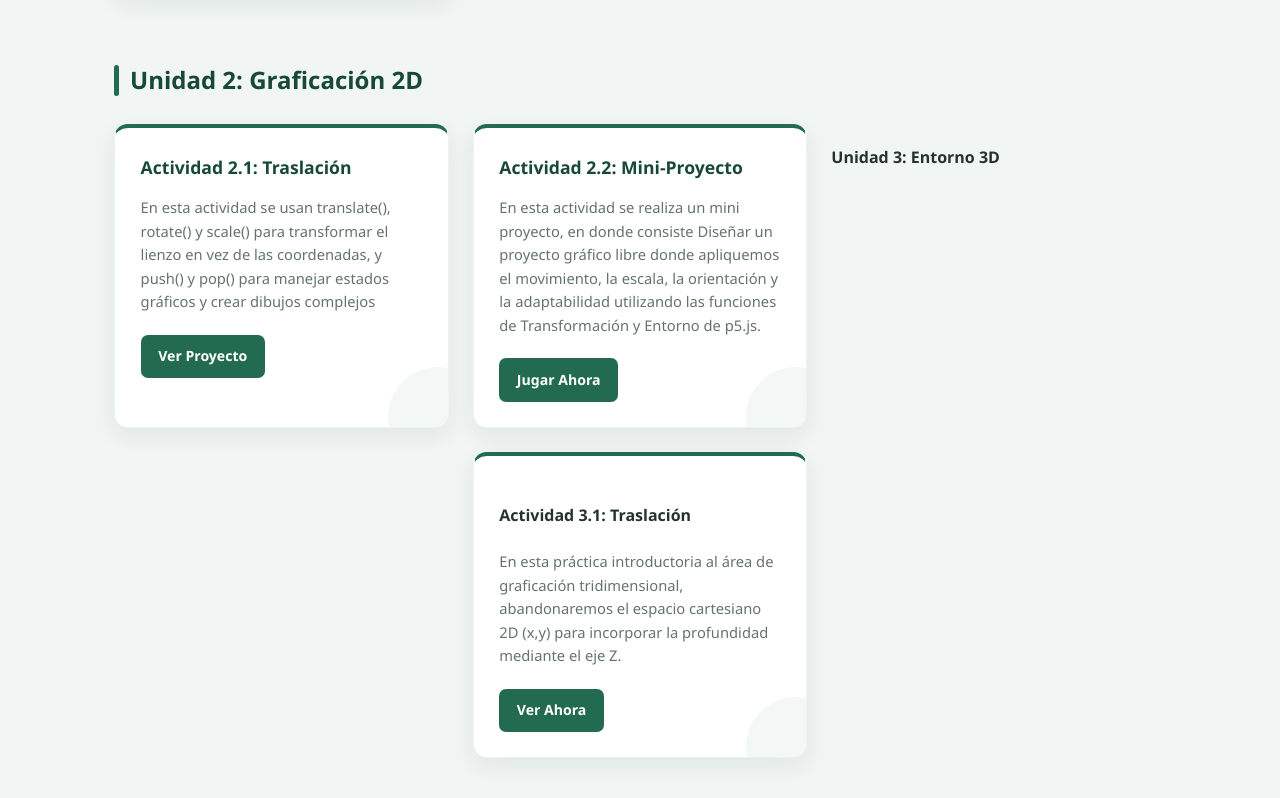
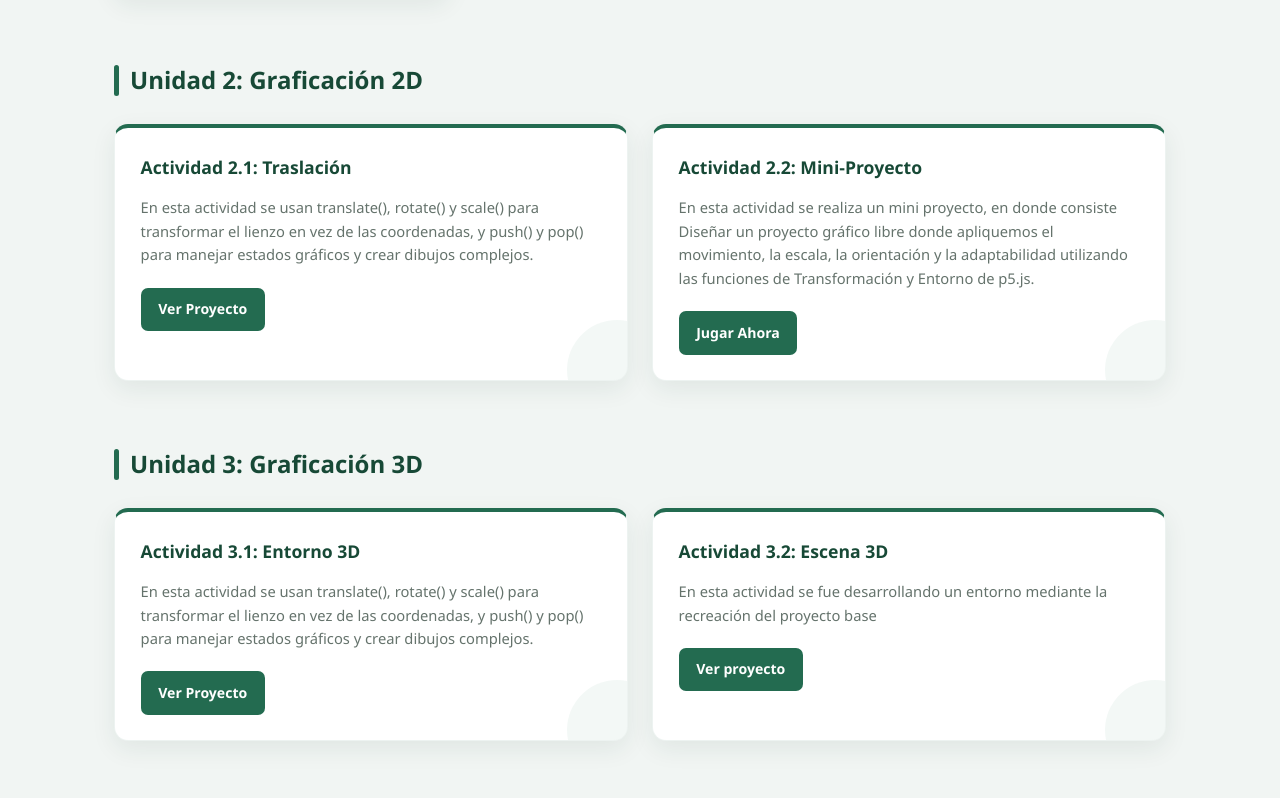
Before and after one commit to Cris-blip-jpn/graficacion_portafolio_cristian_alfonso, a plain HTML site: page index.html in a window 1280 px wide. Shown: the part 876-1674 px from the top of the page. Drawn offline with Linux system fonts and the light colour scheme.

Commit message:
Actualización Proyecto 3.2

```diff
--- a/AA 3.2/Proyecto AA3.2/main.js
+++ b/AA 3.2/Proyecto AA3.2/main.js
@@ -1,4 +1,4 @@
-import * as THREE from 'three';
+import * as THREE from 'https://unpkg.com/three@0.160.0/build/three.module.js';
 
 const lienzo = document.querySelector('#mi-canvas');
 const escena = new THREE.Scene();
--- a/AA 3.2/Proyecto AA3.2/package.json
+++ b/AA 3.2/Proyecto AA3.2/package.json
@@ -14,7 +14,7 @@
     "three": "^0.187.0"
   },
   "devDependencies": {
-    "vite": "^5.3.6"
+    "vite": "^5.4.21"
   },
   "allowScripts": {
     "esbuild@0.21.5": true
--- a/index.html
+++ b/index.html
@@ -31,12 +31,11 @@
                     <a href="https://editor.p5js.org/Cris_afso/full/yXkzqSfac" target="_blank" class="btn-enlace">Ver Proyecto 2D </a>
                 </div>
 
-             <div class="tarjeta-actividad">
+                <div class="tarjeta-actividad">
                     <h3>Actividad 1.3: Arte digital</h3>
                     <p>Representación de la pintura de "La Noche Estrellada"de Van gogh usando las primitivas geométricas básicas.</p>
                     <a href="https://editor.p5js.org/Cris_afso/full/mDk1sHrYA" target="_blank" class="btn-enlace">Ver Proyecto 2D </a>
                 </div>
-
 
                 <div class="tarjeta-actividad">
                     <h3>Actividad 1.4 Evaluacion Practica</h3>
@@ -53,32 +52,39 @@
 
                 <div class="tarjeta-actividad">
                     <h3>Actividad 2.1: Traslación</h3>
-                    <p>En esta actividad se usan translate(), rotate() y scale() para transformar el lienzo en vez de las coordenadas, y push() y pop() para manejar estados gráficos y crear dibujos complejos
-  </p>
+                    <p>En esta actividad se usan translate(), rotate() y scale() para transformar el lienzo en vez de las coordenadas, y push() y pop() para manejar estados gráficos y crear dibujos complejos.</p>
                     <a href="https://editor.p5js.org/Cris_afso/full/39LOuNCRp" target="_blank" class="btn-enlace">Ver Proyecto</a>
                 </div>
 
                 <div class="tarjeta-actividad">
                     <h3>Actividad 2.2: Mini-Proyecto </h3>
                     <p>En esta actividad se realiza un mini proyecto, en donde consiste Diseñar un proyecto gráfico libre donde apliquemos el movimiento, la escala,
-la orientación y la adaptabilidad utilizando las funciones de Transformación y
-Entorno de p5.js.</p>
+                    la orientación y la adaptabilidad utilizando las funciones de Transformación y
+                    Entorno de p5.js.</p>
                     <a href="https://editor.p5js.org/Cris_afso/full/9yMyalmFT"_blank" class="btn-enlace">Jugar Ahora</a>
                 </div>
+            </div>
+        </section>
 
-                 <h4>Unidad 3:  Entorno 3D</h4>
+        <section class="unidad-seccion">
+            <h2>Unidad 3: Graficación 3D</h2>
             <div class="grid-actividades">
-            </div>  <div class="tarjeta-actividad">
-                    <h4>Actividad 3.1: Traslación</h4>
-                    <p> En esta práctica introductoria al área de graficación tridimensional, abandonaremos
-el espacio cartesiano 2D (x,y) para incorporar la profundidad mediante el eje Z. </p>
 
-                 <a href" http://localhost:5173/" class="btn-enlace">Ver Ahora</a>
+                <div class="tarjeta-actividad">
+                    <h3>Actividad 3.1: Entorno 3D</h3>
+                    <p>En esta actividad se usan translate(), rotate() y scale() para transformar el lienzo en vez de las coordenadas, y push() y pop() para manejar estados gráficos y crear dibujos complejos.</p>
+                    <a href="" target="_blank" class="btn-enlace">Ver Proyecto</a>
                 </div>
 
+                <div class="tarjeta-actividad">
+                    <h3>Actividad 3.2: Escena 3D </h3>
+                    <p> En esta actividad se fue desarrollando un entorno mediante la recreación del proyecto base</p>
+                    <a href="./AA 3.2/Proyecto AA3.2/index.html" class="btn-enlace"> Ver proyecto</a>
+                </div>
+            </div>
         </section>
 
-        </main>
+    </main>
 
 </body>
 </html>
```
Also changed, not shown: 1 other file.
